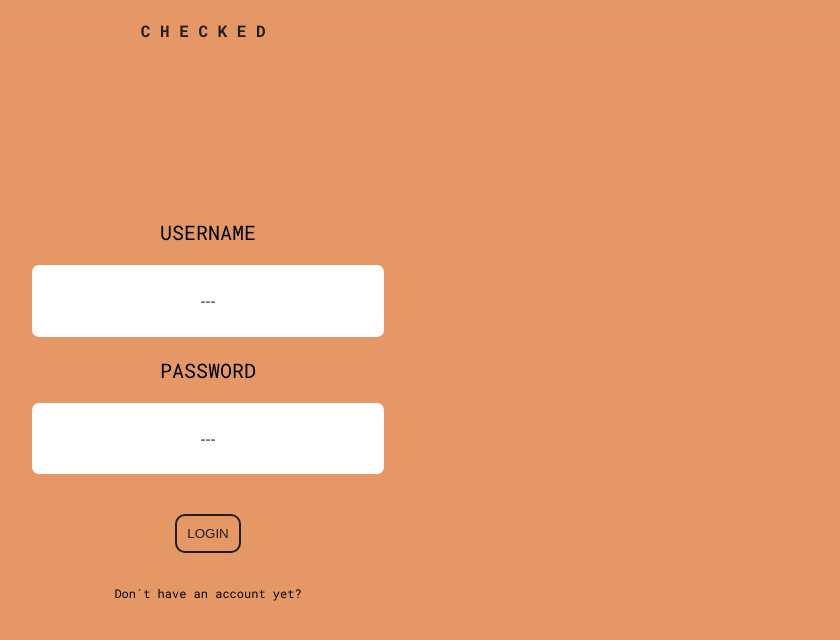
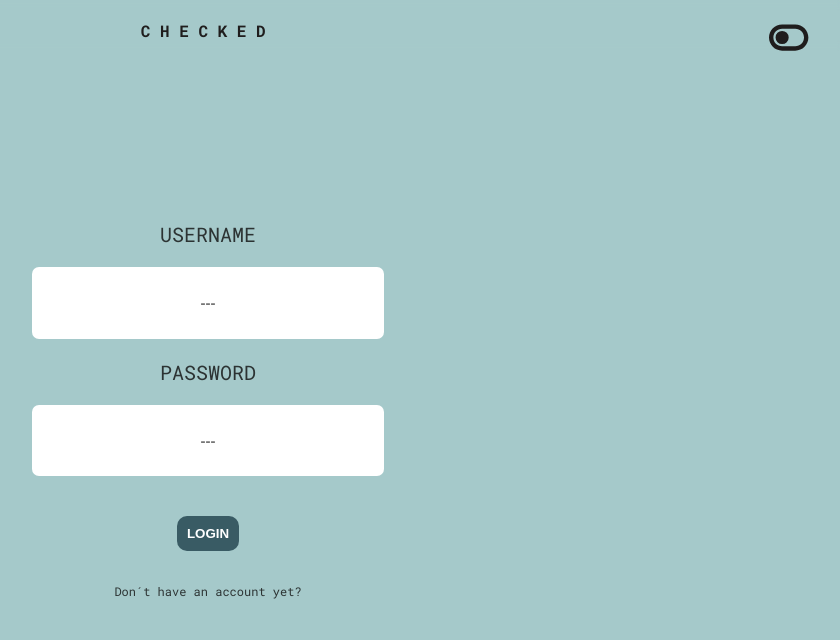
Before and after one commit to OmarAlexDev/TaskManager, a React (Vite) app: page / in a window 1280 px wide. Shown: the top 640 px of the page, without its empty margins (432-1272 px from the left). Built offline with nearby package versions, Linux system fonts and the light colour scheme.

Commit message:
added darkmode functionality via redux

```diff
--- a/src/App.css
+++ b/src/App.css
@@ -1,13 +1,10 @@
 html {
   scroll-behavior: smooth;
-}
-#root{
-  background-color: #E59866;
-  font-family: 'Roboto Mono', monospace;
 }
 .app{
   width: 100%;
   position: relative;
+  font-family: 'Roboto Mono', monospace;
 }
 .nav{
   width: inherit;
@@ -27,10 +24,18 @@ html {
 .nav-user{
   font-size: 11px;
   letter-spacing: 0.8ch;
+  font-weight: 400;
+}
+.darkmode-icon{
+  position: absolute;
+  right: 40px;
+  height: 35px;
+  cursor: pointer;
 }
 .section{
   padding: 6%;
   min-height: 100vh;
+  transition: all .5s;
 }
 .creator{
   align-items: center;
@@ -62,17 +67,17 @@ input{
 }
 button{
   border-style: solid;
-  font-weight: 400;
+  font-weight: 700;
   background-color: transparent;
   border-radius: 10px;
   padding: 10px;
   border-width: 2px;
   cursor: pointer;
+  transition: all .5s;
+  border: none;
 }
 .button.log{
   margin-top: 40px;
-  color:#1F1D1D;
-  border-color: #1F1D1D ;
 }
 .log-msg{
   font-size: 12px !important;
@@ -81,19 +86,11 @@ button{
   cursor: pointer;
 }
 .button.log:hover{
-  font-weight: 700;
-  background-color: #1F1D1D;
-  color:white;
+
 }
 .view-list{
-  background-color: #1F1D1D;
+  background-color: #F7F1EA;
   min-height: auto;
-}
-#no-note{
-  color:white;
-  font-weight: 600;
-  font-size: 25px;
-  text-align: center;
 }
 .lister{
   display: flex;
@@ -101,12 +98,14 @@ button{
   gap: 25px;
   overflow-x: auto;
   align-items: center;
+  padding: 3%;
+  transition: all .5s;
 }
 .lister::-webkit-scrollbar {
     display: none;
 }
 .arrow-icon{
-  color:#E59866;
+  color:#E7F6F2;
   height: 50px;
   cursor: pointer;
 }
@@ -118,18 +117,18 @@ button{
   transform: rotate(180deg);
 }
 .task-el{
-  color:#1F1D1D;
+  color:#395B64;
   padding: 10px;
   flex: 0 0 auto;
   display: flex;
   flex-direction: column;
   position: relative;
   place-items: center;
-  font-weight: 600;
-  border: #1F1D1D solid 5px;
-  border-radius: 30px;
-  background-color: #E59866;
+  font-weight: 700;
+  border-radius: 50px;
   width: 245px;
+  box-shadow:  10px 10px 20px #121414;
+  background-color: #A5C9CA;
 }
 .info-icon{
   height: 25px;
@@ -147,6 +146,11 @@ button{
   font-weight: 600;
   font-size: 25px;
   text-align: center;
+  color:#2C3333;
+}
+.task-header{
+  color:#2C3333;
+  font-weight: 400;
 }
 .task-buttons{
   display: flex;
@@ -158,20 +162,21 @@ button{
   cursor: pointer;
 }
 .button-lister{
-  color:#1F1D1D;
-  border-color: #1F1D1D ;
+  color:#F7F1EA;
+  background-color: #395B64;
+  border: none;
+  border: solid #395B64 2px;
 }
 .button-lister:hover{
-  background-color: #1F1D1D;
-  color:#E59866;
+  background-color: transparent;
+  color: #395B64;
 }
 .filter{
-  margin-bottom: 50px;
+  margin-bottom: 30px;
   text-align: center;
 }
 .filter > p{
   text-align: center;
-  color:#E59866;
   font-weight: 400;
   font-size: 20px;
 }
@@ -201,4 +206,8 @@ button{
   .task-el{
     min-width: 280px;
   }
+  .darkmode-icon{
+    height: 30px;
+    right: 30px;
+  }
 }
--- a/src/App.jsx
+++ b/src/App.jsx
@@ -17,10 +17,14 @@ const App = () => {
 
   const dispatch = useDispatch()
   const loggedUser = useSelector(state=>state.user)
+  const darkMode = useSelector(state=>state.darkmode)
 
   const [finishedStatus,setFinishedStatus] = React.useState(false)
   const [filter,setFilter] =React.useState('')
-  const [divHeight, setDivHeight] = React.useState()
+  const listStyle = {
+    color: darkMode ==="LIGHT" ? "#E7F6F2" : "#A5C9CA",
+    backgroundColor: darkMode ==="LIGHT" ? "#2C3333" : "#2C3333",
+  }
 
   React.useEffect(()=>{
     let savedUser = window.localStorage.getItem('loggedUserTaskApp')
@@ -53,25 +57,20 @@ const App = () => {
     section!=undefined ? section.scrollIntoView( { behavior: 'smooth', block: 'start' } ) : null
   }
 
-  function retrieveheight(divHeight){
-    setDivHeight(divHeight)
-  }
-
   return (
     <div className="app">
-      <Nav divHeight={divHeight}/>
+      <Nav/>
       <div>
             <Toaster toastOptions={{className: '', duration: 2000, style: {} }}/>
       </div>
       {
-        loggedUser===null ?
-          <Login handleToast={handleToast}/>
+        loggedUser===null ? <Login handleToast={handleToast}/>
         :
         <>
-          <TaskCreator retrieveheight={retrieveheight} handleToast={handleToast} scroll={scroll}/>
-          <div className="section view-list">
+          <TaskCreator handleToast={handleToast} scroll={scroll}/>
+          <div className="section view-list" style={listStyle}>
             <TaskFilter finished={finishedStatus} filterVal={filter} handleChange={handleChange}/>
-            <TaskList filter={filter} handleToast={handleToast} finishedStatus={finishedStatus}/>
+            <TaskList filter={filter} handleToast={handleToast} finishedStatus={finishedStatus} scroll={scroll}/>
           </div>
         </>
       }
--- a/src/components/Login.jsx
+++ b/src/components/Login.jsx
@@ -1,5 +1,5 @@
 import React from "react";
-import {useDispatch} from 'react-redux'
+import {useDispatch, useSelector} from 'react-redux'
 import userService from "../services/userService";
 import taskService from "../services/taskService";
 import loginService from "../services/loginService";
@@ -8,12 +8,25 @@ import { setLoggedUser } from "../reducers/userReducer";
 
 const Login = (props) =>{
     const dispatch = useDispatch()
+    const darkMode = useSelector(state=>state.darkmode)
     const [visible,setVisible] = React.useState(true)
     const [user,setUser] = React.useState({username:'',password:'',name:'',rePassword:''})
     const {handleToast} = props
 
-    const hideWhenVisible = {display: visible? 'none' : ''}
-    const showWhenVisible = {display: visible? '' : 'none'}
+    const hideWhenVisible = {
+        display: visible? 'none' : '',
+        color: darkMode ==="LIGHT" ? "#2C3333" : "#E7F6F2",
+        backgroundColor: darkMode ==="LIGHT" ? "#A5C9CA" : "#395B64",
+    }
+    const showWhenVisible = {
+        display: visible? '' : 'none',
+        color: darkMode ==="LIGHT" ? "#2C3333" : "#E7F6F2",
+        backgroundColor: darkMode ==="LIGHT" ? "#A5C9CA" : "#395B64",
+    }
+    const buttonStyle={
+        color: darkMode ==="LIGHT" ? "white" : "#395B64",
+        backgroundColor: darkMode ==="LIGHT" ? "#395B64" : "#E7F6F2"
+    }
 
     function signUser(){
         if((user.username && user.password && user.rePassword && user.name)!=''){
@@ -87,7 +100,7 @@ const Login = (props) =>{
                 <input type="password" placeholder="---" onChange={()=>handleChange(event)} value={user.password} name="password"></input>
                 <p>RE-ENTER NEW PASSWORD</p>
                 <input type="password" placeholder="---" onChange={()=>handleChange(event)} value={user.rePassword} name="rePassword"></input>
-                <button onClick={signUser} className="button log">SIGN IN</button>
+                <button onClick={signUser} className="button log" style={buttonStyle}>SIGN IN</button>
                 <span onClick={changeVisibility} className="log-msg">Already an user?</span>
             </div>
             <div className="creator section login" style={showWhenVisible}>
@@ -95,7 +108,7 @@ const Login = (props) =>{
                 <input placeholder="---" onChange={()=>handleChange(event)} value={user.username} name="username"></input>
                 <p>PASSWORD</p>
                 <input type="password" placeholder="---" onChange={()=>handleChange(event)} value={user.password} name="password"></input>
-                <button onClick={loginUser} className="button log">LOGIN</button>
+                <button onClick={loginUser} className="button log" style={buttonStyle}>LOGIN</button>
                 <span onClick={changeVisibility} className="log-msg">Don´t have an account yet?</span>
             </div>
         </div>
--- a/src/components/Nav.jsx
+++ b/src/components/Nav.jsx
@@ -1,32 +1,44 @@
 import React from "react";
 import {useDispatch, useSelector} from 'react-redux'
 import { setLoggedUser} from "../reducers/userReducer";
+import { initializeDarkMode } from "../reducers/modeReducer";
+import { FontAwesomeIcon } from '@fortawesome/react-fontawesome'
+import {faToggleOff, faToggleOn} from '@fortawesome/free-solid-svg-icons'
 
 const Nav = (props)=>{
   const dispatch = useDispatch()
   const loggedUser = useSelector(state=>state.user)
-  const [navStyle,setNavStyle] = React.useState({color:"#1F1D1D"})
+  const darkMode = useSelector(state=>state.darkmode)
   const {divHeight} = props
+  const navStyle = {
+    color: darkMode ==="LIGHT" ? "#1F1D1D" : "#E7F6F2",
+  }
+
+  React.useEffect(()=>{
+    let savedDarkMode = window.localStorage.getItem('darkMode')
+    if(savedDarkMode!==null){
+      dispatch(initializeDarkMode(savedDarkMode))
+    }
+  },[])
 
   function logoutUser(){
     window.localStorage.removeItem('loggedUserTaskApp')
     dispatch(setLoggedUser(null))
   }
 
-  document.addEventListener('scroll', (event) => {
-    if(scrollY>=divHeight){
-      setNavStyle({color:"white"})
-    }else{
-      setNavStyle({color:"#1F1D1D"})
-    }
-  })
+  function toggleDarkMode(){
+    const newDM = darkMode!=="LIGHT" ? "LIGHT" : "DARK"
+    dispatch(initializeDarkMode(newDM))
+    window.localStorage.setItem('darkMode',newDM)
+  }
 
   return(
-    <div className="nav" onClick={logoutUser} style={navStyle}>
-      <span>CHECKED</span>
+    <div className="nav" style={navStyle}>
+      <span onClick={logoutUser}>CHECKED</span>
       {loggedUser ?
         <span className="nav-user">{loggedUser.username}</span> : ""}
-      </div>
+      <FontAwesomeIcon icon={darkMode === "LIGHT" ? faToggleOff : faToggleOn} className="darkmode-icon" onClick={toggleDarkMode}/>
+    </div>
   )
 }
 
--- a/src/components/TaskCreator.jsx
+++ b/src/components/TaskCreator.jsx
@@ -1,16 +1,20 @@
 import React from "react";
-import {useDispatch} from 'react-redux'
+import {useDispatch,useSelector} from 'react-redux'
 import { addTaskToDB } from "../reducers/taskReducer";
 
 const TaskCreator = (props) =>{
     const dispatch = useDispatch()
+    const darkMode = useSelector(state=>state.darkmode)
     const [newTask, setNewTask] = React.useState({responsible:"",content:""})
     const {retrieveheight, handleToast,scroll} = props
-    const ref = React.useRef(null)
-
-    React.useEffect(() => {
-        retrieveheight(ref.current.clientHeight)
-    },[])
+    const sectionStyle = {
+        color: darkMode ==="LIGHT" ? "#2C3333" : "#E7F6F2",
+        backgroundColor: darkMode ==="LIGHT" ? "#A5C9CA" : "#395B64",
+    }
+    const buttonStyle={
+        color: darkMode ==="LIGHT" ? "white" : "#395B64",
+        backgroundColor: darkMode ==="LIGHT" ? "#395B64" : "#E7F6F2"
+    }
 
     function createTask(){
         if(newTask.content!="" && newTask.responsible!=""){
@@ -47,12 +51,12 @@ const TaskCreator = (props) =>{
     }
 
     return(
-        <div className="creator section" ref={ref}>
+        <div className="creator section" style={sectionStyle}>
             <p>CREATE A NEW TASK</p>
             <input placeholder="---" onChange={()=>handleChange(event)} value={newTask.content} name="task"></input>
             <p>ASSING A NEW RESPONSIBLE</p>
             <input placeholder="---" onChange={()=>handleChange(event)} value={newTask.responsible} name="responsible"></input>
-            <button onClick={createTask} className="button log">GENERATE</button>
+            <button onClick={createTask} className="button log" style={buttonStyle}>GENERATE</button>
         </div>
     )
 }
--- /dev/null
+++ b/src/reducers/modeReducer.js
@@ -0,0 +1,16 @@
+import {createSlice} from '@reduxjs/toolkit'
+
+const initialState = "LIGHT"
+
+const modeSlice= createSlice({
+    name: 'darkmode',
+    initialState,
+    reducers:{
+        initializeDarkMode(state,action){
+            return action.payload
+        }
+    }
+})
+
+export const modeReducer = modeSlice.reducer
+export const {initializeDarkMode} = modeSlice.actions
--- a/src/services/loginService.js
+++ b/src/services/loginService.js
@@ -1,7 +1,7 @@
 import axios from 'axios'
 
-const base_url = 'http://localhost:3001/api/login/'
-//const base_url = '/api/login/'
+//const base_url = 'http://localhost:3001/api/login/'
+const base_url = '/api/login/'
 
 const post = (credentials) =>{
     const request = axios.post(base_url,credentials)
--- a/src/services/taskService.js
+++ b/src/services/taskService.js
@@ -1,7 +1,7 @@
 import axios from 'axios'
 
-const base_url = "http://localhost:3001/api/tasks"
-//const base_url = "/api/tasks"
+//const base_url = "http://localhost:3001/api/tasks"
+const base_url = "/api/tasks"
 
 let token = null
 
--- a/src/services/userService.js
+++ b/src/services/userService.js
@@ -1,7 +1,7 @@
 import axios from 'axios'
 
-const base_url = 'http://localhost:3001/api/users'
-//const base_url = '/api/users'
+//const base_url = 'http://localhost:3001/api/users'
+const base_url = '/api/users'
 
 const post = (newUser) =>{
     const request = axios.post(base_url,newUser)
--- a/src/store.js
+++ b/src/store.js
@@ -1,11 +1,13 @@
 import {configureStore} from '@reduxjs/toolkit'
 import { taskReducer } from './reducers/taskReducer'
 import { userReducer } from './reducers/userReducer'
+import { modeReducer } from './reducers/modeReducer'
 
 const store = configureStore({
     reducer:{
         tasks: taskReducer,
-        user: userReducer
+        user: userReducer,
+        darkmode: modeReducer
     }
 })
 
```
Also changed, not shown: src/components/TaskList.jsx (+8 -8 lines).
